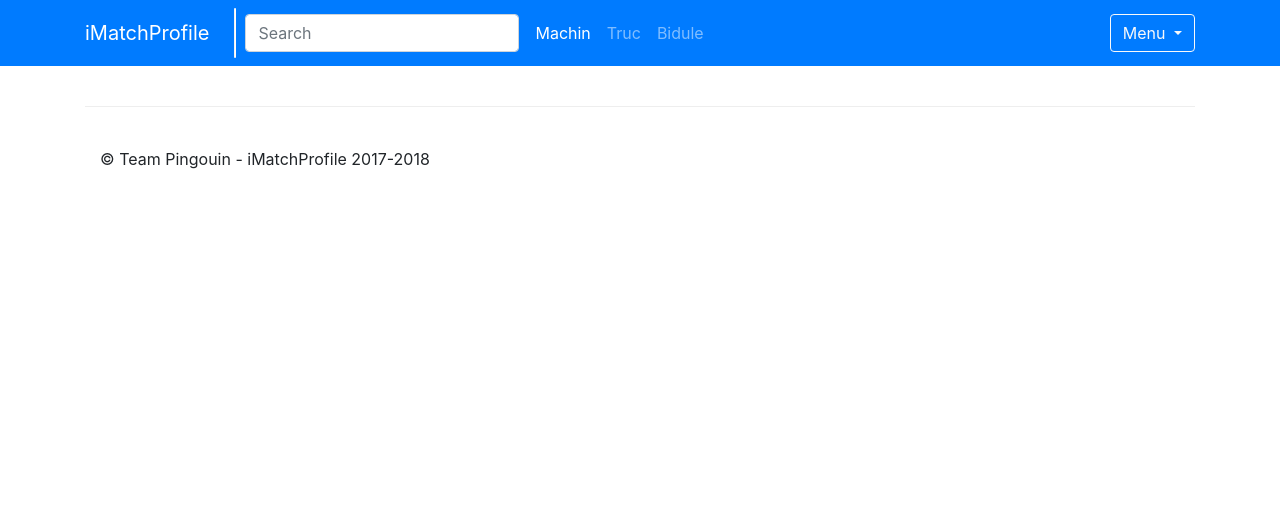
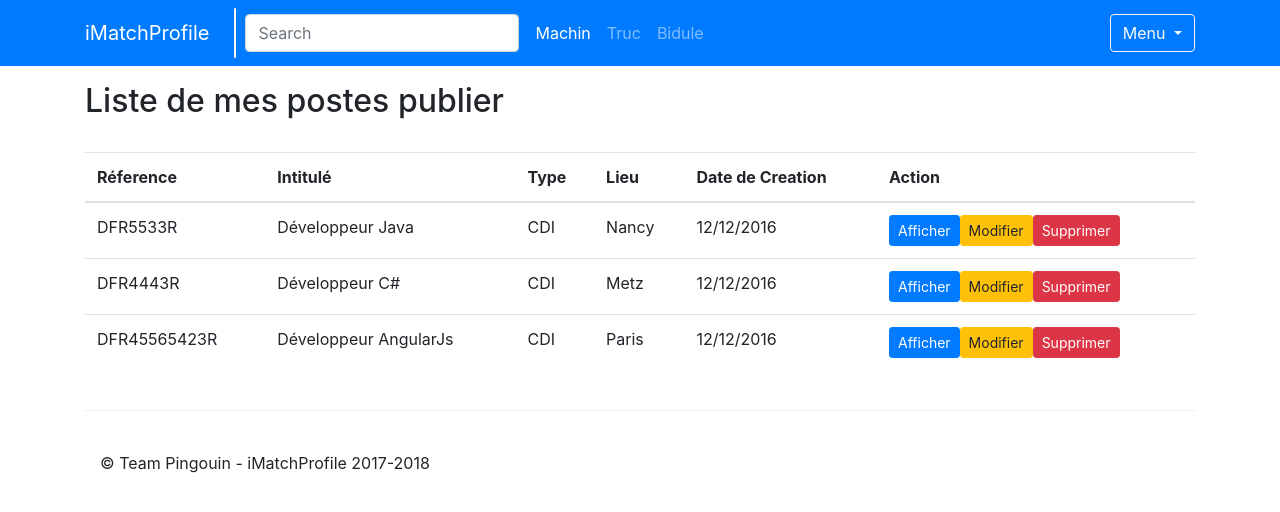
Before and after one commit to bellec1u/master2-ProjetDeSynthese-iMatchProfile-frontend, an Angular app: page / in a window 1280 px wide. Shown: the top 512 px of the page. Built offline with nearby package versions, Linux system fonts and the light colour scheme.

Commit message:
[ADD] Liste Poste.

```diff
--- a/src/app/app.component.html
+++ b/src/app/app.component.html
@@ -3,7 +3,7 @@
 <div class="container">
 
   <!-- Content -->
-
+  <app-list-post></app-list-post>
   <app-footer></app-footer>
 
 </div>
--- /dev/null
+++ b/src/app/list-post/list-post.component.html
@@ -0,0 +1,28 @@
+
+<h2>Liste de mes postes publier</h2>
+<br>
+<table class="table table-hover">
+  <thead>
+  <tr>
+    <th scope="col">Réference</th>
+    <th scope="col">Intitulé</th>
+    <th scope="col">Type</th>
+    <th scope="col">Lieu</th>
+    <th scope="col">Date de Creation</th>
+    <th>Action</th>
+  </tr>
+  </thead>
+  <tbody>
+  <tr *ngFor="let post of listPost">
+    <td>{{ post.id }}</td>
+    <td>{{ post.postName }}</td>
+    <td>{{ post.typeCommitment }}</td>
+    <td>{{ post.postLocality }}</td>
+    <td>{{ post.created }}</td>
+    <td><button (click)="showPost()" type="button" class="btn btn-primary btn-sm">Afficher</button>
+      <button (click)="updatePost()" type="button" class="btn btn-warning btn-sm">Modifier</button>
+      <button (click)="deletePost()" type="button" class="btn btn-danger btn-sm">Supprimer</button>
+    </td>
+  </tr>
+  </tbody>
+</table>
--- /dev/null
+++ b/src/app/list-post/list-post.component.ts
@@ -0,0 +1,27 @@
+import { Component, OnInit } from '@angular/core';
+import { Post } from './post';
+import {ListPostService} from './list-post.service';
+
+@Component({
+  selector: 'app-list-post',
+  templateUrl: './list-post.component.html',
+  styleUrls: ['./list-post.component.css']
+})
+export class ListPostComponent implements OnInit {
+  listPost: Post[];
+
+
+  constructor(private _listPostService: ListPostService) { }
+
+  ngOnInit() {
+    this.getPosts();
+  }
+
+  getPosts() {
+    this.listPost = this._listPostService.getPostsFromService();
+  }
+
+  showPost() {}
+  updatePost() {}
+  deletePost() {}
+}
--- /dev/null
+++ b/src/app/list-post/list-post.service.ts
@@ -0,0 +1,27 @@
+import { Injectable } from '@angular/core';
+import { Post } from './post';
+
+@Injectable()
+export class ListPostService {
+  getPostsFromService(): Post[] {
+    return[{
+      id: 'DFR5533R',
+      postName: 'Développeur Java',
+      typeCommitment: 'CDI',
+      postLocality: 'Nancy',
+      created: '12/12/2016'
+    }, {
+      id: 'DFR4443R',
+      postName: 'Développeur C#',
+      typeCommitment: 'CDI',
+      postLocality: 'Metz',
+      created: '12/12/2016'
+    }, {
+      id: 'DFR45565423R',
+      postName: 'Développeur AngularJs',
+      typeCommitment: 'CDI',
+      postLocality: 'Paris',
+      created: '12/12/2016'
+    }]
+  }
+}
--- /dev/null
+++ b/src/app/list-post/post.ts
@@ -0,0 +1,7 @@
+export interface Post {
+  id: string;
+  postName: string;
+  typeCommitment: string;
+  postLocality: string;
+  created: string;
+}
```
Also changed, not shown: src/app/app.module.ts (+5 -2 lines), src/app/list-post/list-post.component.css (added), 1 other file (tests, documents, lock files or other folders).
